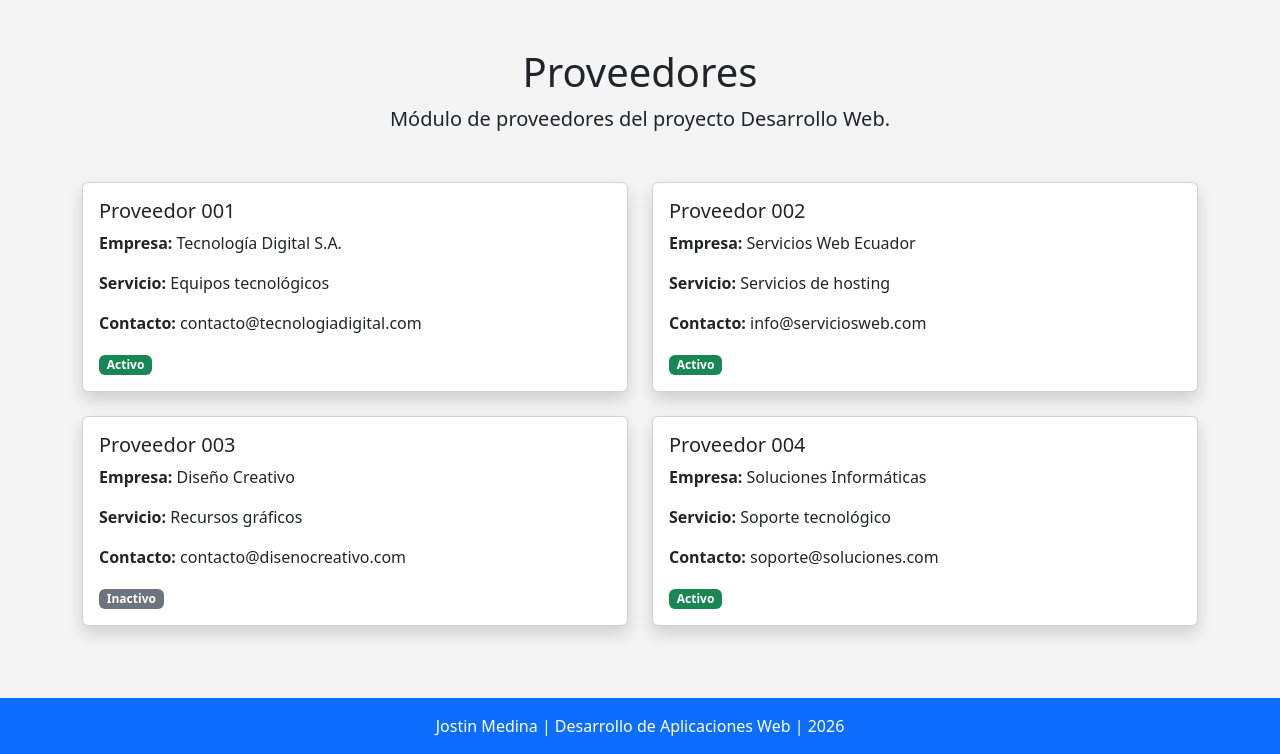
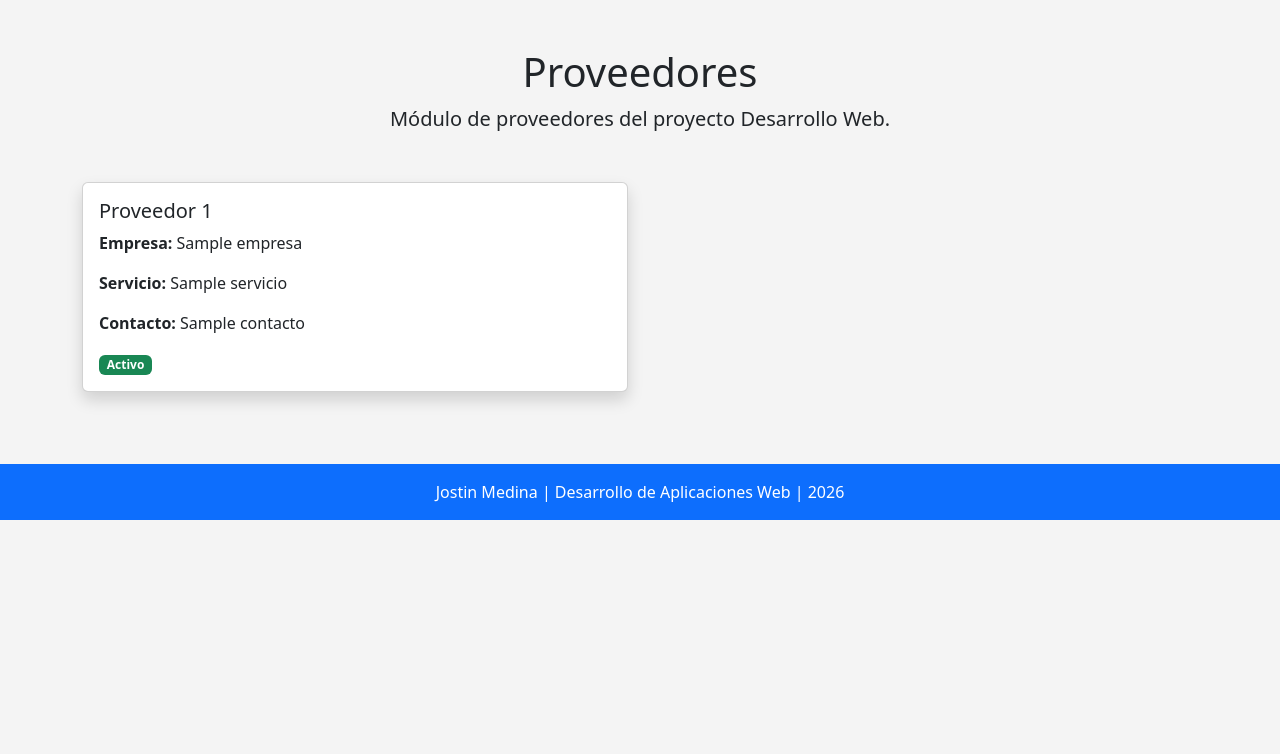
Before and after one commit to JOSTIN17/Proyecto-Desarrollo-Web, a Flask app: template templates/proveedores.html in a window 1280 px wide. Shown: the part 56-810 px from the top of the page. After the commit the page ends 576 px from the top, so only its background shows below. Run offline with Flask 3, Linux system fonts and the light colour scheme; the template is opened without the code that fills it: most values are stand-ins (such as "Sample title", 1, 10 or a date in 2020).

Commit message:
Convertir proveedores en contenido dinámico con Jinja2

```diff
--- a/templates/proveedores.html
+++ b/templates/proveedores.html
@@ -17,104 +17,57 @@ Proveedores - Desarrollo Web
 
     <div class="row">
 
+        {% for proveedor in proveedores %}
+
         <div class="col-md-6 mb-4">
+
             <div class="card shadow h-100">
+
                 <div class="card-body">
-                    <h5 class="card-title">Proveedor 001</h5>
+
+                    <h5 class="card-title">
+                        Proveedor {{ proveedor.id }}
+                    </h5>
 
                     <p class="card-text">
-                        <strong>Empresa:</strong> Tecnología Digital S.A.
+                        <strong>Empresa:</strong>
+                        {{ proveedor.empresa }}
                     </p>
 
                     <p class="card-text">
-                        <strong>Servicio:</strong> Equipos tecnológicos
+                        <strong>Servicio:</strong>
+                        {{ proveedor.servicio }}
                     </p>
 
                     <p class="card-text">
-                        <strong>Contacto:</strong> contacto@tecnologiadigital.com
+                        <strong>Contacto:</strong>
+                        {{ proveedor.contacto }}
                     </p>
 
-                    <span class="badge bg-success">
-                        Activo
-                    </span>
-                </div>
-            </div>
-        </div>
-
-        <div class="col-md-6 mb-4">
-            <div class="card shadow h-100">
-                <div class="card-body">
-                    <h5 class="card-title">Proveedor 002</h5>
-
-                    <p class="card-text">
-                        <strong>Empresa:</strong> Servicios Web Ecuador
-                    </p>
-
-                    <p class="card-text">
-                        <strong>Servicio:</strong> Servicios de hosting
-                    </p>
-
-                    <p class="card-text">
-                        <strong>Contacto:</strong> info@serviciosweb.com
-                    </p>
+                    {% if proveedor.estado == "Activo" %}
 
                         <span class="badge bg-success">
-                        Activo
+                            {{ proveedor.estado }}
                         </span>
-                </div>
-            </div>
-        </div>
 
-        <div class="col-md-6 mb-4">
-            <div class="card shadow h-100">
-                <div class="card-body">
-                    <h5 class="card-title">Proveedor 003</h5>
-
-                    <p class="card-text">
-                        <strong>Empresa:</strong> Diseño Creativo
-                    </p>
-
-                    <p class="card-text">
-                        <strong>Servicio:</strong> Recursos gráficos
-                    </p>
-
-                    <p class="card-text">
-                        <strong>Contacto:</strong> contacto@disenocreativo.com
-                    </p>
+                    {% else %}
 
                         <span class="badge bg-secondary">
-                        Inactivo
+                            {{ proveedor.estado }}
                         </span>
-                </div>
-            </div>
-        </div>
 
-        <div class="col-md-6 mb-4">
-            <div class="card shadow h-100">
-                <div class="card-body">
-                    <h5 class="card-title">Proveedor 004</h5>
+                    {% endif %}
 
-                    <p class="card-text">
-                        <strong>Empresa:</strong> Soluciones Informáticas
-                    </p>
-
-                    <p class="card-text">
-                        <strong>Servicio:</strong> Soporte tecnológico
-                    </p>
-
-                    <p class="card-text">
-                        <strong>Contacto:</strong> soporte@soluciones.com
-                    </p>
-
-                    <span class="badge bg-success">
-                        Activo
-                    </span>
-                </div>
-            </div>
                 </div>
 
             </div>
 
         </div>
 
+        {% endfor %}
+
+    </div>
+
+</div>
+
 {% endblock %}
```
Lines whose indentation alone changed are shown as unchanged.
